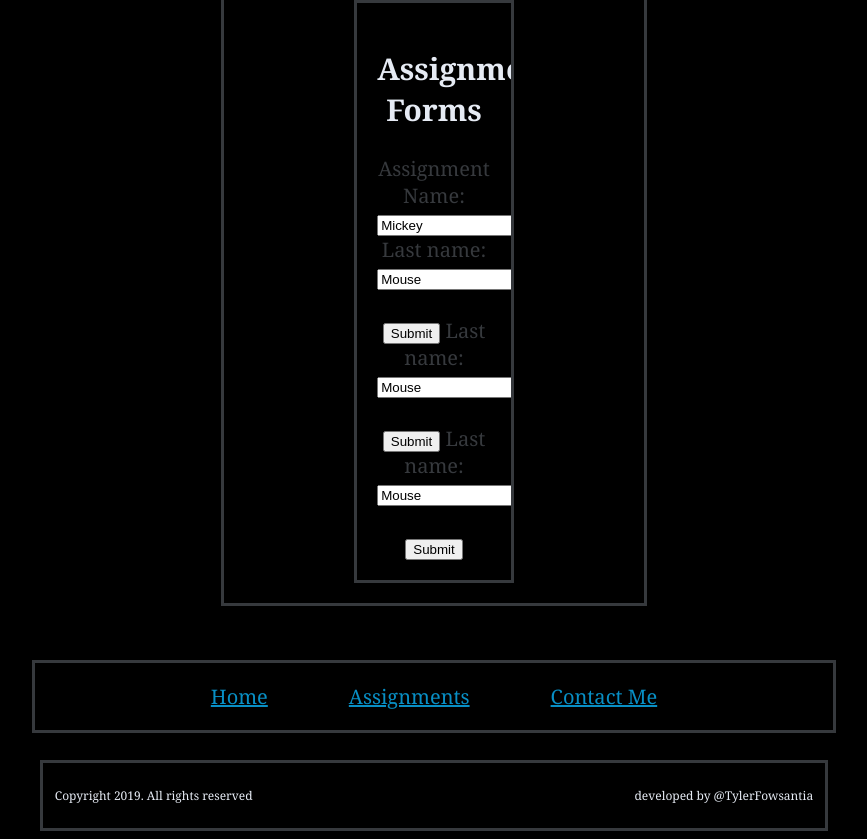
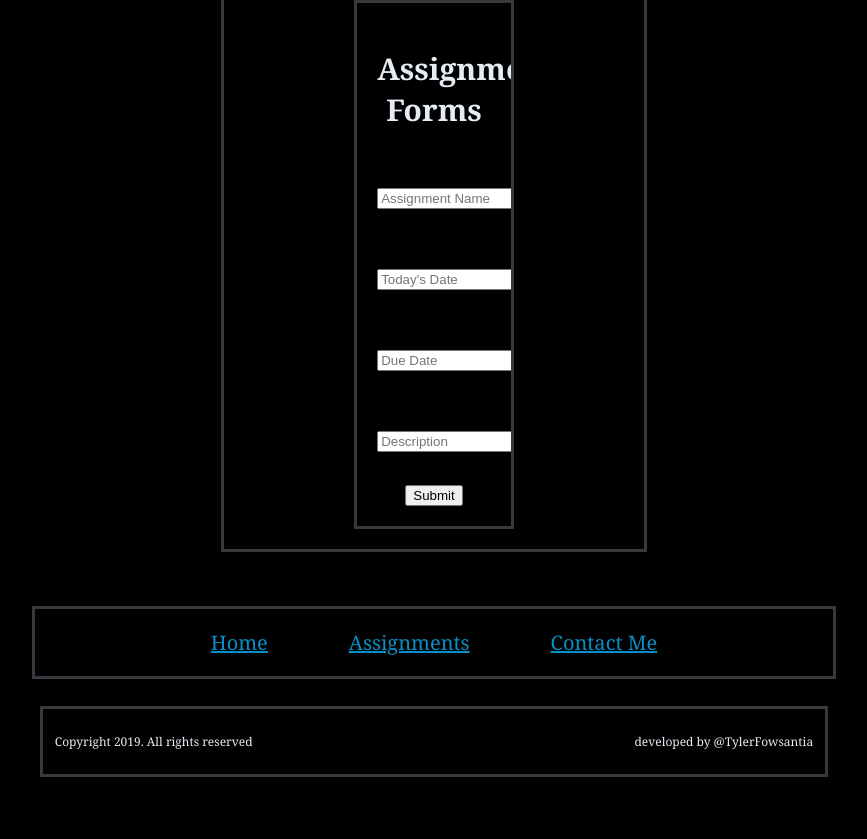
Before and after one commit to HSA-Columbus/mr-yagci-s-website-champion-s-club, a Flask app: template templates/assign_take.html in a window 1280 px wide. Shown: the part 826-1665 px from the top of the page, without its empty margins (206-1073 px from the left). After the commit the page ends 1603 px from the top, so only its background shows below. Run offline with Flask 2, Linux system fonts and the light colour scheme; the template is opened without the code that fills it, so the values that code supplies are empty.

Commit message:
Revert "contact page update, python code updated"
This reverts commit c5fd046d

```diff
--- a/templates/assign_take.html
+++ b/templates/assign_take.html
@@ -67,28 +67,24 @@
         {%endfor%}
         </table>
     <!--------------------------------------------------------------------------->
-    <div style="width: 30%;">
-        <h2>Assignment  Forms</h2>
-        <form action="/action_page.php">
-            Assignment Name:
-            <br>
-        <input type="text" name="firstname" value="Mickey">
+   <div style="width: 30%;">
+    <h2>Assignment  Forms</h2>
+    <form action="/action_page.php">
         <br>
-        Last name:<br>
-        <input type="text" name="lastname" value="Mouse">
+        <input type="text" name="assignment_name" placeholder="Assignment Name">
         <br><br>
-        <input type="submit" value="Submit">
-        Last name:<br>
-            <label>
-                <input type="text" name="lastname" value="Mouse">
-            </label>
-            <br><br>
-        <input type="submit" value="Submit">
-        Last name:<br>
-        <input type="text" name="lastname" value="Mouse">
+        <br>
+        <input type="text" name="todays_date" placeholder="Today's Date">
+        <br><br>
+        <br>
+        <input type="text" name="due_date" placeholder="Due Date">
+        <br><br>
+        <br>
+        <input type="text" name="description" placeholder="Description">
         <br><br>
         <input type="submit" value="Submit">
     </form>
+
 </div>
 </div><br><br>
 <div>
--- a/templates/assignments.html
+++ b/templates/assignments.html
@@ -97,7 +97,7 @@
 <div style="font-size: 12px">
     <p style="text-align: left">Copyright 2019. All rights reserved
         <span style="float:right;">
-            developed by @TylerFowsantia, @JeremiahCole, @JustinWin
+            developed by @TylerFow, @JeremiahCole, @JustinWin
         </span>
     </p>
 </div>
```
